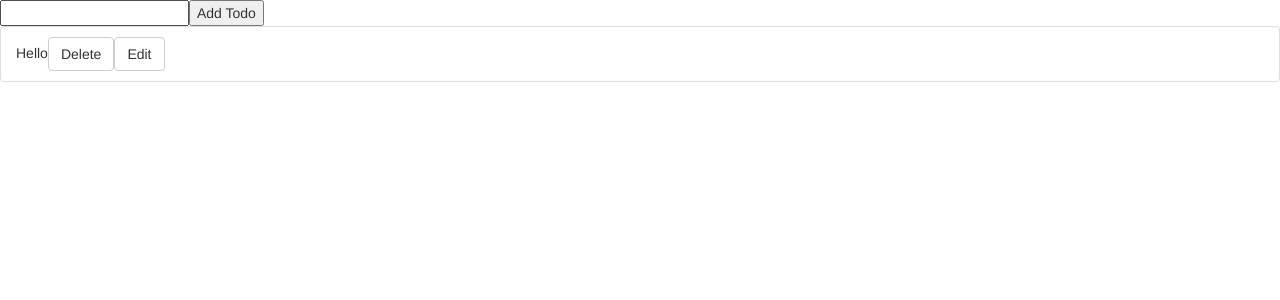
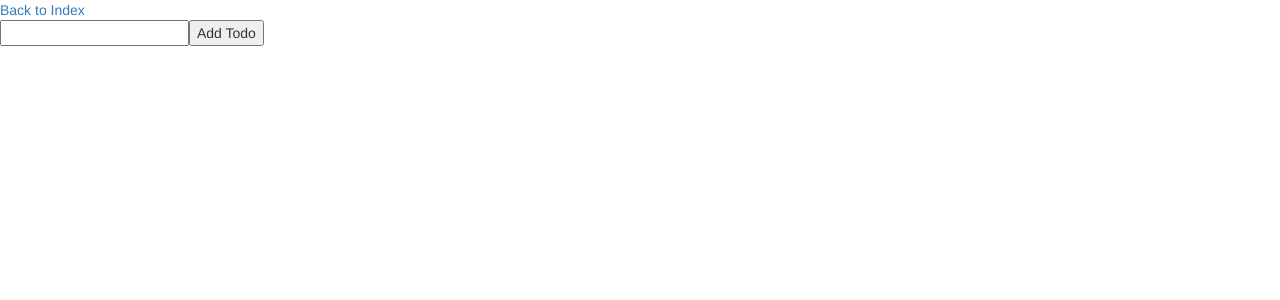
Before and after one commit to shoaibbhimani/learn-redux-tutorial, a React (Create React App) app: page /newtodo in a window 1280 px wide. Shown: the top 300 px of the page. Built offline with nearby package versions, Linux system fonts and the light colour scheme.

Commit message:
transition worked

```diff
--- a/src/container/AddTodo.js
+++ b/src/container/AddTodo.js
@@ -1,5 +1,7 @@
 import React from "react";
 import { connect } from "react-redux";
+
+import { NavLink } from "react-router-dom";
 
 import { addTodo } from "../actionCreator/todo-action-creator.js";
 
@@ -15,6 +17,7 @@ class AddTodo extends React.Component {
 	render() {
 		return (
 			<div>
+				<NavLink to="/">Back to Index </NavLink>
 				<form onSubmit={this.addItemToState}>
 					<input type="text" ref="addTodo" />
 					<button type="submit">Add Todo</button>
--- a/src/container/App.js
+++ b/src/container/App.js
@@ -1,7 +1,7 @@
 //packages
 import React, { Component } from "react";
 import { connect } from "react-redux";
-import { Route } from "react-router-dom";
+import { Route, Switch, withRouter } from "react-router-dom";
 
 //components
 import AddTodo from "./AddTodo.js";
@@ -20,8 +20,10 @@ class App extends Component {
 		const { todos, addTodo, deleteTodo, editTodo } = this.props;
 		return (
 			<div className="App">
-				<Route path="/newtodo" component={AddTodo} />
-				<Route path="/" component={TodoList} />
+				<Switch>
+					<Route path="/newtodo" component={AddTodo} />
+					<Route path="/" component={TodoList} />
+				</Switch>
 			</div>
 		);
 	}
@@ -33,4 +35,6 @@ const mapStateToProps = state => {
 	};
 };
 
-export default connect(mapStateToProps, { addTodo, deleteTodo, editTodo })(App);
+export default withRouter(
+	connect(mapStateToProps, { addTodo, deleteTodo, editTodo })(App)
+);
--- a/src/container/TodoList.js
+++ b/src/container/TodoList.js
@@ -1,5 +1,7 @@
 import React from "react";
 import { connect } from "react-redux";
+
+import { NavLink } from "react-router-dom";
 
 import TodoItem from "../components/TodoItem.js";
 
@@ -10,6 +12,7 @@ class TodoList extends React.Component {
 		const { todos, deleteTodo, editTodo } = this.props;
 		return (
 			<section>
+				<NavLink to="/newtodo">Add New Todo</NavLink>
 				<ul className="list-group">
 					{todos.map((todo, index) => {
 						return (
--- a/src/store/todoreducer.js
+++ b/src/store/todoreducer.js
@@ -4,7 +4,7 @@ import {
   EDIT_TODO
 } from "../actionTypes/todo-action-types.js";
 
-const todosReducer = (state = [{ text: "Hello" }], action) => {
+const todosReducer = (state = [], action) => {
   switch (action.type) {
     case ADD_TODO:
       return [...state, action.payload];
```
